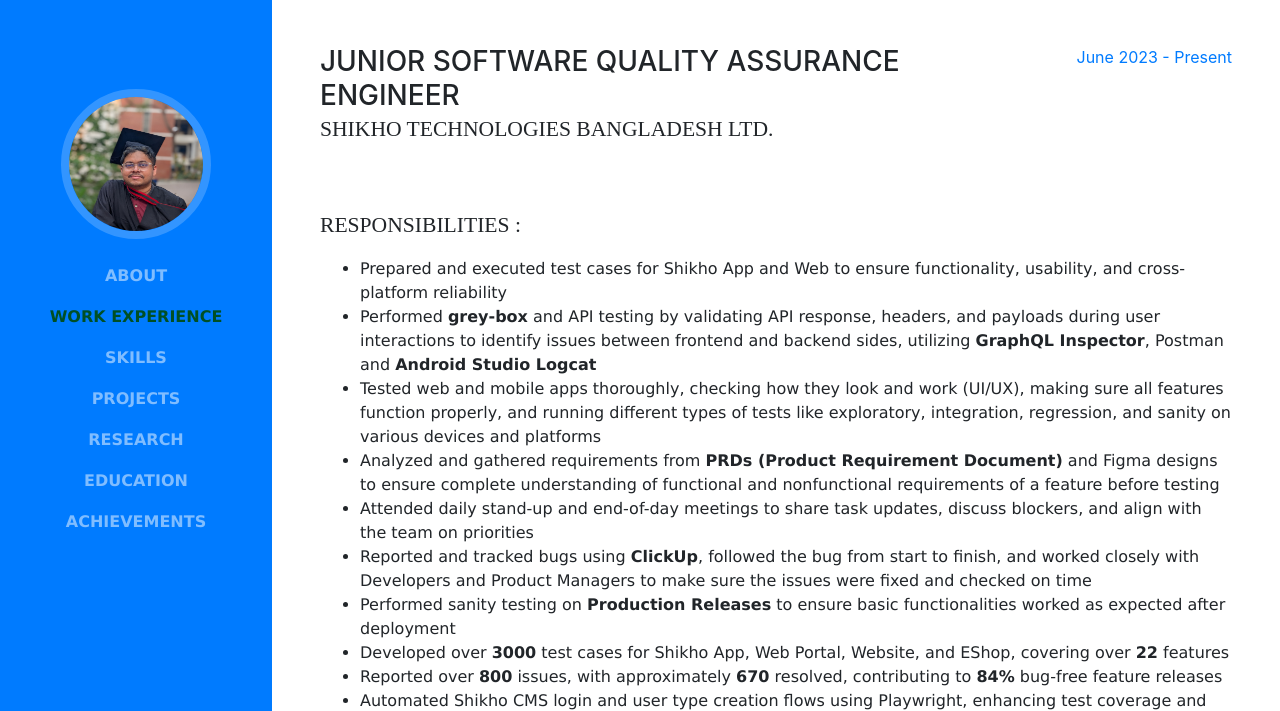
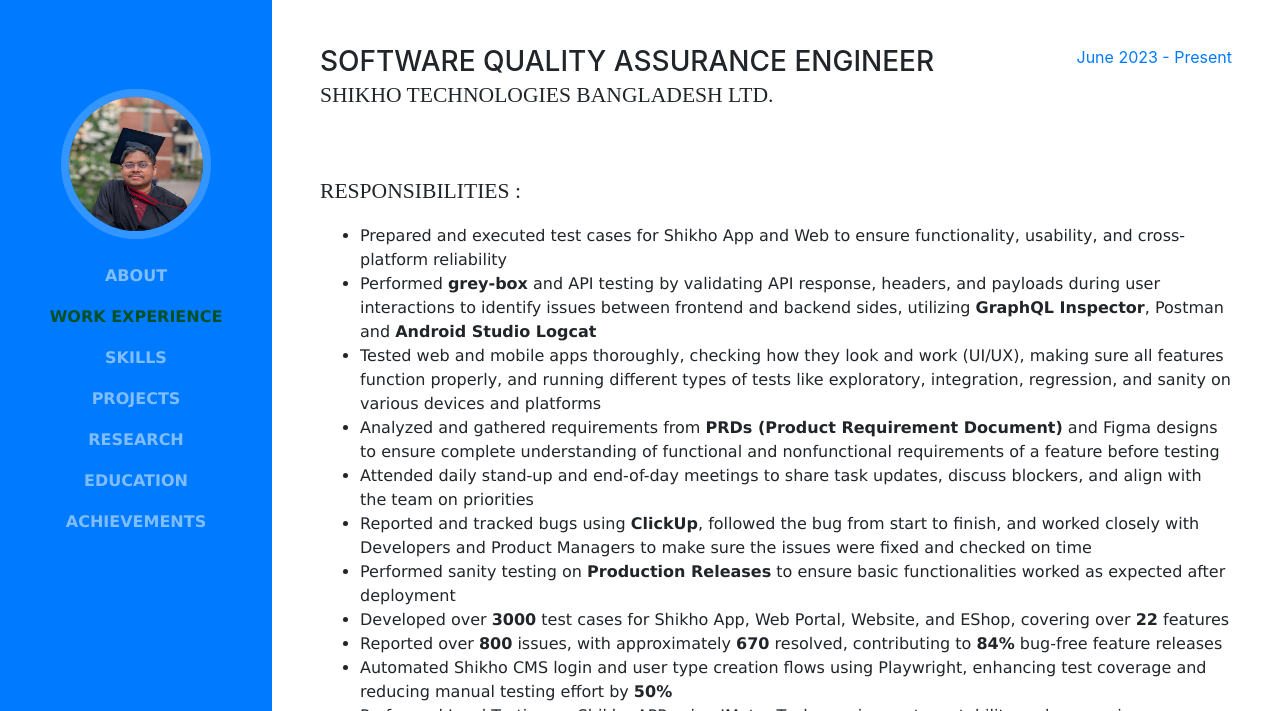
Before and after one commit to Rakesh6430/rakeshsqa.portfolio, a website with bundled scripts: page Work Experience.html in a window 1280 px wide. Shown: the part 89-800 px from the top of the page. Built offline with nearby package versions, Linux system fonts and the light colour scheme; a web font is replaced by a local one.

Commit message:
Update Work Experience.html

```diff
--- a/Work Experience.html
+++ b/Work Experience.html
@@ -93,7 +93,7 @@
 
           <div class="resume-item d-flex flex-column flex-md-row mb-5">
                 <div class="resume-content mr-auto">
-                  <h3 class="mb-0">Junior Software Quality Assurance Engineer</h3>
+                  <h3 class="mb-0">Software Quality Assurance Engineer</h3>
                   <div class="subheading mb-3">Shikho Technologies Bangladesh Ltd. </div>
                 </div>
                 <div class="resume-date text-md-right">
```
